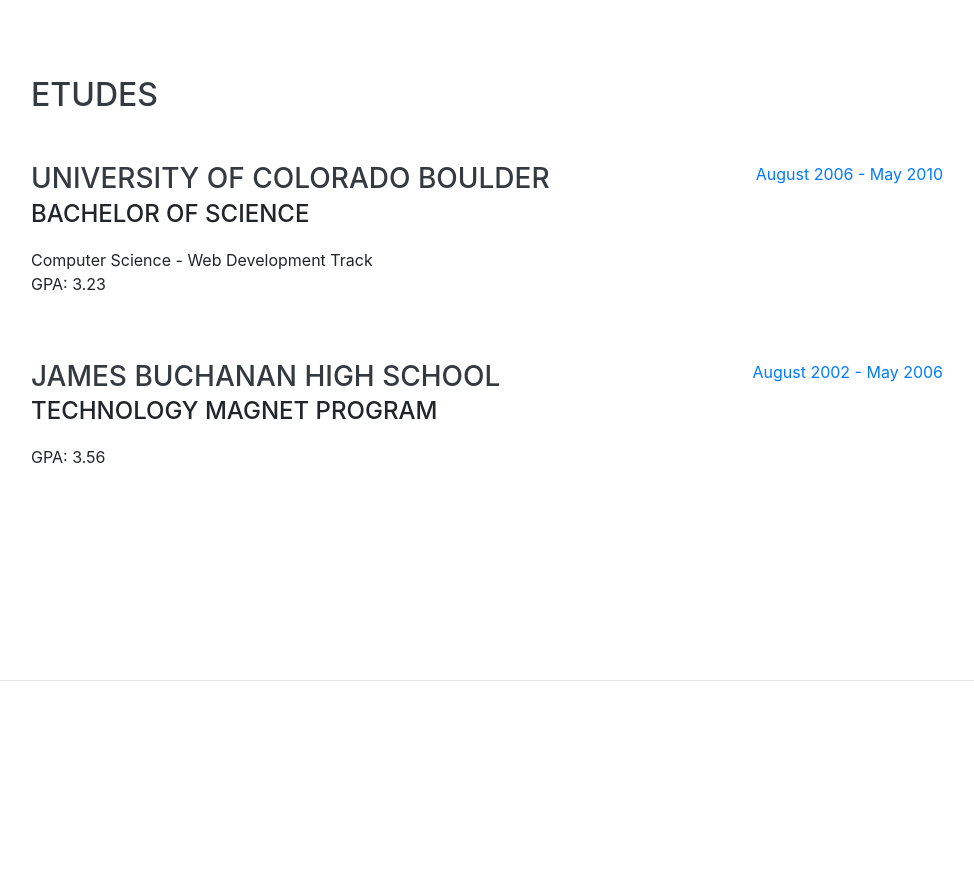
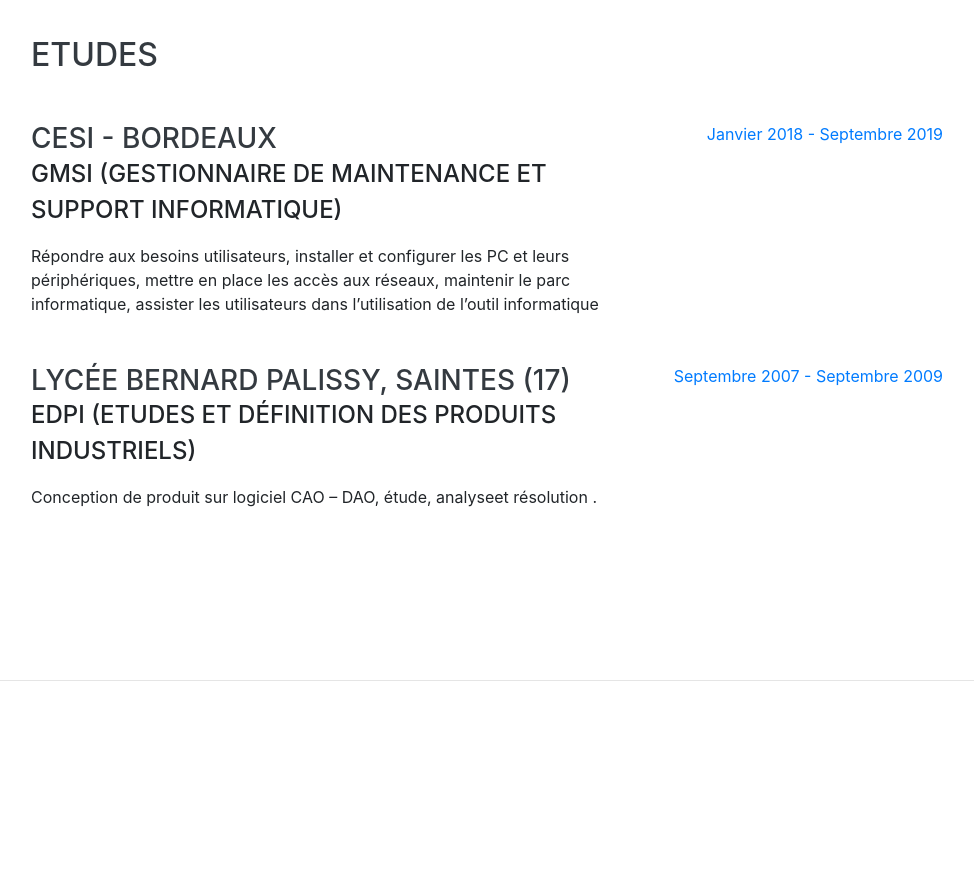
Before and after one commit to GitYarl/Gityarl.github.io, a website with bundled scripts: page index.html in a window 1280 px wide. Shown: the part 2000-2891 px from the top of the page, without its empty margins (289-1263 px from the left). Built offline with nearby package versions, Linux system fonts and the light colour scheme; a web font is replaced by a local one.

Commit message:
Update index.html

```diff
--- a/index.html
+++ b/index.html
@@ -144,24 +144,23 @@
 
         <div class="resume-item d-flex flex-column flex-md-row justify-content-between mb-5">
           <div class="resume-content">
-            <h3 class="mb-0">University of Colorado Boulder</h3>
-            <div class="subheading mb-3">Bachelor of Science</div>
-            <div>Computer Science - Web Development Track</div>
-            <p>GPA: 3.23</p>
-          </div>
+            <h3 class="mb-0">CESI - Bordeaux</h3>
+            <div class="subheading mb-3">GMSI (Gestionnaire de maintenance et support informatique)</div>
+            <div>Répondre aux besoins utilisateurs, installer et configurer les PC et leurs périphériques, mettre en place les accès aux réseaux, maintenir le parc informatique, assister les utilisateurs dans l’utilisation de l’outil informatique</div>
+           </div>
           <div class="resume-date text-md-right">
-            <span class="text-primary">August 2006 - May 2010</span>
+            <span class="text-primary">Janvier 2018 - Septembre 2019 </span>
           </div>
         </div>
 
         <div class="resume-item d-flex flex-column flex-md-row justify-content-between">
           <div class="resume-content">
-            <h3 class="mb-0">James Buchanan High School</h3>
-            <div class="subheading mb-3">Technology Magnet Program</div>
-            <p>GPA: 3.56</p>
+            <h3 class="mb-0">Lycée Bernard Palissy, Saintes (17)</h3>
+            <div class="subheading mb-3">EDPI (Etudes et Définition des Produits Industriels)</div>
+            <p>Conception de produit sur logiciel CAO – DAO, étude, analyseet résolution .</p>
           </div>
           <div class="resume-date text-md-right">
-            <span class="text-primary">August 2002 - May 2006</span>
+            <span class="text-primary">Septembre 2007 - Septembre 2009</span>
           </div>
         </div>
 
```
